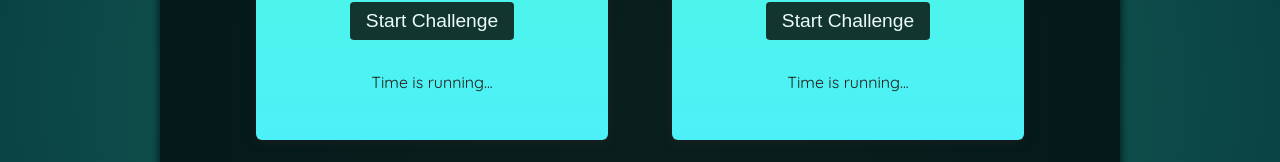
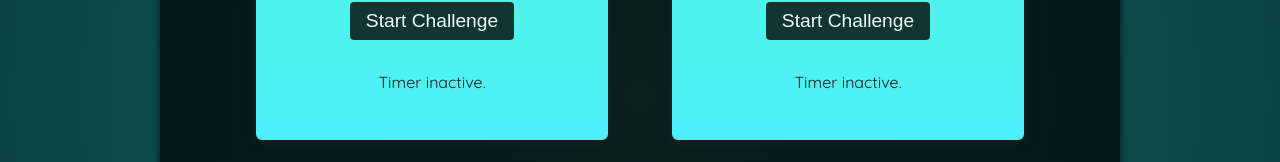
Before and after one commit to fuadslymnv/estimate-time-game, a React (Vite) app: page / in a window 1280 px wide. Shown: the part 470-632 px from the top of the page. Built offline with nearby package versions, Linux system fonts and the light colour scheme; a web font is replaced by a local one.

Commit message:
bug fixed

```diff
--- a/src/components/TimerChallenge.jsx
+++ b/src/components/TimerChallenge.jsx
@@ -1,18 +1,27 @@
+import { useState } from "react";
+
 export default function TimerChallenge({ title, targetTime }) {
+  const [timerExpired, setTimerExpired] = useState(false);
+  const [timerStarted, setTimerStarted] = useState(false);
+  function handleStart() {
+    setTimerStarted(true)
+    setTimeout(() => {
+      setTimerExpired(true);
+    }, targetTime * 1000);
+  }
+
   return (
     <section className="challenge">
       <h2>{title}</h2>
+      {timerExpired && <p>You lost.</p>}
       <p className="challenge-time">
         {targetTime} second{targetTime > 1 ? "s" : ""}
       </p>
       <p>
-        <button>
-            Start Challenge
-        </button>
+        <button onClick={handleStart}>{timerStarted ? "Stop" : "Start"} Challenge</button>
       </p>
-      <p className="">
-        Time is running...
-      </p>
+      {/* https://www.youtube.com/watch?v=i3AkTO9HLXo */}
+      <p className="">{timerStarted? "Time is running.." : "Timer inactive"}.</p>
     </section>
   );
 }
```
